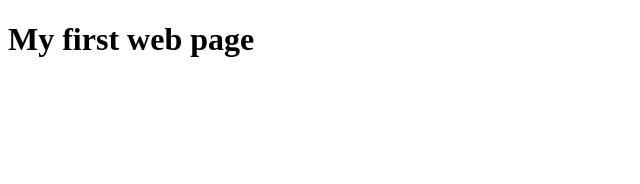
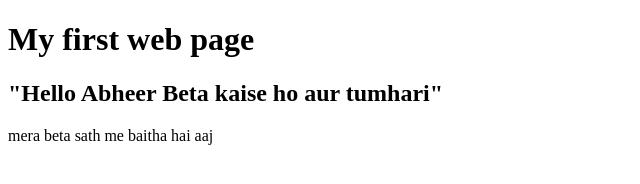
Before and after one commit to aditya1212-29/FSD-CSE-B, a plain HTML site: page HTML/index.htm in a window 1280 px wide. Shown: the whole page, without its empty margins (0-640 px from the left). Drawn offline with Linux system fonts and the light colour scheme.

Commit message:
added para in index file

```diff
--- a/HTML/index.htm
+++ b/HTML/index.htm
@@ -7,5 +7,7 @@
 </head>
 <body>
     <h1>My first web page</h1>
+    <h2>"Hello Abheer Beta kaise ho aur tumhari"</h2>
+    <p>mera beta sath me baitha hai aaj</p>
 </body>
 </html>
```
